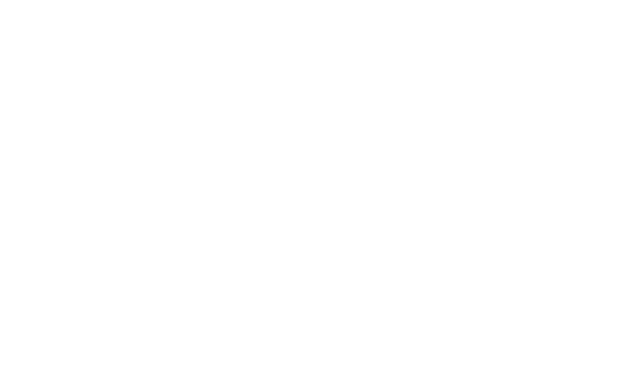
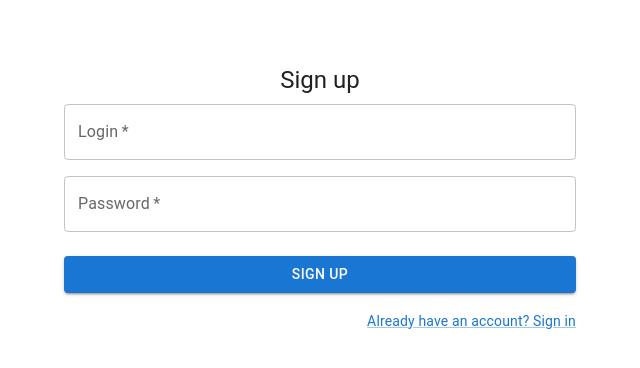
Before and after one commit to Stellarthoughts/db-term-project, a React (Create React App) app in the folder ui/: page /register in a window 1280 px wide. Before the commit this address led to /login. Shown: the top 368 px of the page, without its empty margins (0-640 px from the left). Built offline with nearby package versions, Linux system fonts and the light colour scheme.

Commit message:
feat(ui): auth pages

```diff
--- a/ui/src/App.tsx
+++ b/ui/src/App.tsx
@@ -29,7 +29,7 @@ function App() {
 						<Routes>
 							<Route path="/" element={<DefaultPage />} />
 							<Route path="/login" element={<LoginPage />} />
-							<Route path="/signup" element={<RegistrationPage />} />
+							<Route path="/register" element={<RegistrationPage />} />
 							<Route path="/:pageid" element=
 								{
 									<RequireAuth>
--- a/ui/src/components/pages/defaultPage.tsx
+++ b/ui/src/components/pages/defaultPage.tsx
@@ -1,6 +1,20 @@
+import Box from "@mui/material/Box";
+import Typography from "@mui/material/Typography";
+
 function DefaultPage() {
 	return (
-		<></>
+		<Box
+			sx={{
+				marginTop: 8,
+				display: 'flex',
+				flexDirection: 'column',
+				alignItems: 'center',
+			}}
+		>
+			<Typography component="h1" variant="h5">
+				Hello!
+			</Typography>
+		</Box>
 	);
 }
 
--- a/ui/src/components/pages/genericPage.tsx
+++ b/ui/src/components/pages/genericPage.tsx
@@ -1,6 +1,20 @@
+import Box from "@mui/material/Box";
+import Typography from "@mui/material/Typography";
+
 function GenericPage() {
 	return (
-		<></>
+		<Box
+			sx={{
+				marginTop: 8,
+				display: 'flex',
+				flexDirection: 'column',
+				alignItems: 'center',
+			}}
+		>
+			<Typography component="h1" variant="h5">
+				Hello!
+			</Typography>
+		</Box>
 	);
 }
 
--- a/ui/src/components/pages/loginPage.tsx
+++ b/ui/src/components/pages/loginPage.tsx
@@ -1,7 +1,77 @@
+import Box from "@mui/material/Box";
+import Button from "@mui/material/Button";
+import Grid from "@mui/material/Grid";
+import Link from "@mui/material/Link";
+import TextField from "@mui/material/TextField";
+import Typography from "@mui/material/Typography";
+
 function LoginPage() {
-	return (
-		<></>
-	);
+	{
+		const handleSubmit = (event: React.FormEvent<HTMLFormElement>) => {
+			event.preventDefault();
+			const data = new FormData(event.currentTarget);
+			console.log({
+				email: data.get('login'),
+				password: data.get('password'),
+			});
+		};
+
+		return (
+			<Box
+				sx={{
+					marginTop: 8,
+					display: 'flex',
+					flexDirection: 'column',
+					alignItems: 'center',
+				}}
+			>
+				<Typography component="h1" variant="h5">
+					Sign in
+				</Typography>
+				<Box component="form" onSubmit={handleSubmit} noValidate sx={{ mt: 1 }}>
+					<Grid container spacing={2}>
+						<Grid item xs={12}>
+							<TextField
+								margin="normal"
+								required
+								fullWidth
+								id="login"
+								label="Login"
+								name="login"
+								autoFocus
+							/>
+						</Grid>
+						<Grid item xs={12}>
+							<TextField
+								margin="normal"
+								required
+								fullWidth
+								name="password"
+								label="Password"
+								type="password"
+								id="password"
+							/>
+						</Grid>
+					</Grid>
+					<Button
+						type="submit"
+						fullWidth
+						variant="contained"
+						sx={{ mt: 3, mb: 2 }}
+					>
+						Sign In
+					</Button>
+					<Grid container justifyContent="flex-end">
+						<Grid item>
+							<Link href="#" variant="body2">
+								{"Don't have an account? Sign Up"}
+							</Link>
+						</Grid>
+					</Grid>
+				</Box>
+			</Box >
+		);
+	}
 }
 
 export default LoginPage;
--- a/ui/src/components/pages/registrationPage.tsx
+++ b/ui/src/components/pages/registrationPage.tsx
@@ -1,6 +1,72 @@
-function RegistrationPage() {
+import Box from "@mui/material/Box";
+import Button from "@mui/material/Button";
+import Grid from "@mui/material/Grid";
+import Link from "@mui/material/Link";
+import TextField from "@mui/material/TextField";
+import Typography from "@mui/material/Typography";
+
+export function RegistrationPage() {
+
+	const handleSubmit = (event: React.FormEvent<HTMLFormElement>) => {
+		event.preventDefault();
+		const data = new FormData(event.currentTarget);
+		console.log({
+			login: data.get('login'),
+			password: data.get('password'),
+		});
+	};
+
 	return (
-		<></>
+		<Box
+			sx={{
+				marginTop: 8,
+				display: 'flex',
+				flexDirection: 'column',
+				alignItems: 'center',
+			}}
+		>
+			<Typography component="h1" variant="h5">
+				Sign up
+			</Typography>
+			<Box component="form" noValidate onSubmit={handleSubmit} sx={{ mt: 1 }}>
+				<Grid container spacing={2}>
+					<Grid item xs={12}>
+						<TextField
+							required
+							fullWidth
+							id="login"
+							label="Login"
+							name="login"
+						/>
+					</Grid>
+					<Grid item xs={12}>
+						<TextField
+							required
+							fullWidth
+							name="password"
+							label="Password"
+							type="password"
+							id="password"
+						/>
+					</Grid>
+				</Grid>
+				<Button
+					type="submit"
+					fullWidth
+					variant="contained"
+					sx={{ mt: 3, mb: 2 }}
+				>
+					Sign Up
+				</Button>
+				<Grid container justifyContent="flex-end">
+					<Grid item>
+						<Link href="#" variant="body2">
+							Already have an account? Sign in
+						</Link>
+					</Grid>
+				</Grid>
+			</Box>
+		</Box>
 	);
 }
 
--- a/ui/src/components/tree/tree.tsx
+++ b/ui/src/components/tree/tree.tsx
@@ -2,24 +2,45 @@ import TreeItem from '@mui/lab/TreeItem';
 import TreeView from '@mui/lab/TreeView';
 import ExpandMoreIcon from '@mui/icons-material/ExpandMore';
 import ChevronRightIcon from '@mui/icons-material/ChevronRight';
+import { useNavigate } from 'react-router-dom';
 
 function Tree() {
+	const navigate = useNavigate()
+
+	const nodeIdRoot = "root"
+	const nodeIdRegistration = "register"
+	const nodeIdLogin = "login"
+
+	const handleOnNodeSelect = (
+		event: React.SyntheticEvent,
+		nodeId: string
+	) => {
+		switch (nodeId) {
+			case nodeIdRoot:
+				navigate("/")
+				return
+			case nodeIdRegistration:
+				navigate("/register")
+				return
+			case nodeIdLogin:
+				navigate("/login")
+				return
+		}
+		navigate("/" + nodeId)
+	}
+
 	return (
 		<TreeView
-			aria-label="file system navigator"
+			aria-label="entry tree"
 			defaultCollapseIcon={<ExpandMoreIcon />}
 			defaultExpandIcon={<ChevronRightIcon />}
+			onNodeSelect={handleOnNodeSelect}
 			sx={{ height: 240, flexGrow: 1, maxWidth: 400, overflowY: 'auto' }}
 		>
-			<TreeItem nodeId="1" label="Applications">
-				<TreeItem nodeId="2" label="Calendar" />
-			</TreeItem>
-			<TreeItem nodeId="5" label="Documents">
-				<TreeItem nodeId="10" label="OSS" />
-				<TreeItem nodeId="6" label="MUI">
-					<TreeItem nodeId="8" label="index.js" />
-				</TreeItem>
-			</TreeItem>
+			<TreeItem nodeId={nodeIdRoot} label="Welcome!" />
+			<TreeItem nodeId={nodeIdRegistration} label="Sign Up" />
+			<TreeItem nodeId={nodeIdLogin} label="Sign In" />
+
 		</TreeView>
 	);
 }
```
Also changed, not shown: ui/src/request/auth/signup/signin.ts (added, +10 -0 lines), ui/src/request/general.ts (added, +12 -0 lines), ui/src/auth/auth.ts (added), ui/src/request/auth/signup/signup.ts (added).
